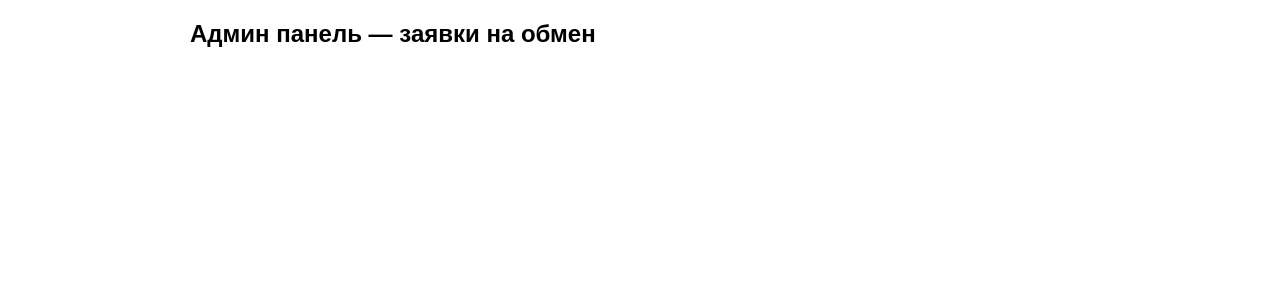
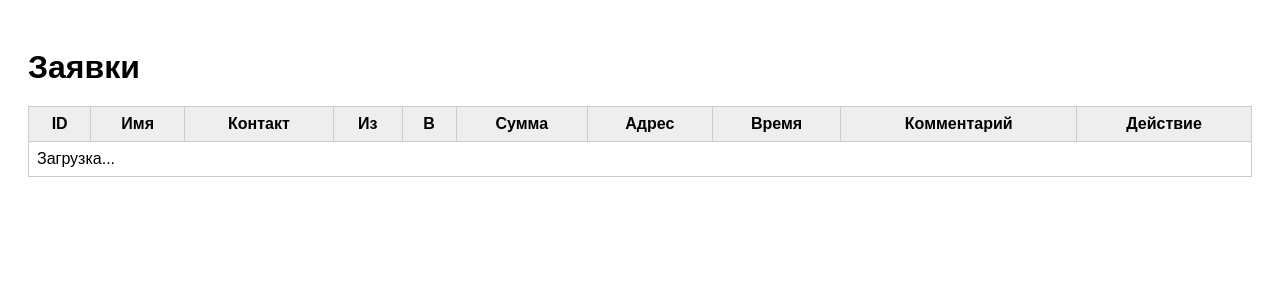
Before and after one commit to DaddyBane/obmen, a Flask app: page /admin in a window 1280 px wide. Shown: the top 300 px of the page. Run offline with Flask 3, Linux system fonts and the light colour scheme.

Commit message:
Update admin.html

```diff
--- a/templates/admin.html
+++ b/templates/admin.html
@@ -1,65 +1,90 @@
 <!DOCTYPE html>
 <html lang="ru">
 <head>
-<meta charset="UTF-8" />
-<title>Админ панель обменника</title>
+  <meta charset="UTF-8">
+  <title>Админка заявок</title>
   <style>
-  body { font-family: Arial, sans-serif; max-width: 900px; margin: 20px auto; }
-  .request { border: 1px solid #ccc; padding: 10px; margin-bottom: 10px; }
-  textarea { width: 100%; height: 60px; margin-top: 5px; }
-  button { margin-right: 5px; padding: 5px 10px; cursor: pointer; }
-  .status-new { color: blue; }
-  .status-waiting_payment { color: orange; }
-  .status-paid { color: green; }
-  .status-sent { color: gray; }
+    body { font-family: Arial, sans-serif; padding: 20px; }
+    h1 { margin-bottom: 20px; }
+    table { border-collapse: collapse; width: 100%; }
+    th, td { border: 1px solid #ccc; padding: 8px; }
+    th { background-color: #eee; }
+    input[type="text"] { width: 100%; }
+    button { padding: 4px 10px; }
   </style>
 </head>
 <body>
-<h2>Админ панель — заявки на обмен</h2>
-<div id="requests"></div>
+  <h1>Заявки</h1>
+  <table id="requests-table">
+    <thead>
+      <tr>
+        <th>ID</th>
+        <th>Имя</th>
+        <th>Контакт</th>
+        <th>Из</th>
+        <th>В</th>
+        <th>Сумма</th>
+        <th>Адрес</th>
+        <th>Время</th>
+        <th>Комментарий</th>
+        <th>Действие</th>
+      </tr>
+    </thead>
+    <tbody id="requests-body">
+      <tr><td colspan="10">Загрузка...</td></tr>
+    </tbody>
+  </table>
 
   <script>
     async function loadRequests() {
       const res = await fetch('/api/requests');
-    const requests = await res.json();
+      const data = await res.json();
+      const body = document.getElementById('requests-body');
+      body.innerHTML = '';
 
-    const container = document.getElementById('requests');
-    container.innerHTML = '';
-
-    requests.forEach(r => {
-      const div = document.createElement('div');
-      div.className = 'request';
-      div.innerHTML =
-        <b>Заявка #${r.id}</b> — <span class="status-${r.status}">${r.status}</span><br/>
-        <b>Имя:</b> ${r.name}<br/>
-        <b>Контакт:</b> ${r.contact}<br/>
-        <b>Отдаёт:</b> ${r.from_currency}<br/>
-        <b>Получает:</b> ${r.to_currency}<br/>
-        <b>Сумма:</b> ${r.amount}<br/>
-        <b>Адрес для крипты:</b><br/>
-        <textarea readonly rows="2">${r.crypto_address}</textarea><br/>
-        <b>Реквизиты для оплаты:</b><br/>
-        <textarea id="payinfo-${r.id}" rows="3">${r.payment_info || ''}</textarea><br/>
-        <button onclick="updateStatus(${r.id}, 'waiting_payment')">Выдать реквизиты</button>
-        <button onclick="updateStatus(${r.id}, 'paid')">Отметить как оплачено</button>
-        <button onclick="updateStatus(${r.id}, 'sent')">Отметить как крипта отправлена</button>
-      ;
-      container.appendChild(div);
-    });
+      if (!data.length) {
+        body.innerHTML = '<tr><td colspan="10">Нет заявок</td></tr>';
+        return;
       }
 
-  async function updateStatus(id, status) {
-    const payment_info = document.getElementById(payinfo-${id}).value.trim();
-    await fetch('/api/update', {
+      for (const r of data) {
+        const row = document.createElement('tr');
+        row.innerHTML =
+          <td>${r.id}</td>
+          <td>${r.name}</td>
+          <td>${r.contact}</td>
+          <td>${r.from_currency}</td>
+          <td>${r.to_currency}</td>
+          <td>${r.amount}</td>
+          <td>${r.crypto_address}</td>
+          <td>${new Date(r.time).toLocaleString()}</td>
+          <td>
+            <input type="text" id="comment-${r.id}" value="${r.payment_info || ''}" placeholder="Реквизиты...">
+          </td>
+          <td>
+            <button onclick="sendComment(${r.id})">Отправить</button>
+          </td>
+        ;
+        body.appendChild(row);
+      }
+    }
+
+    async function sendComment(id) {
+      const comment = document.getElementById('comment-' + id).value;
+      const res = await fetch('/api/requests/' + id, {
         method: 'POST',
-      headers: {'Content-Type': 'application/json'},
-      body: JSON.stringify({id, status, payment_info})
+        headers: { 'Content-Type': 'application/json' },
+        body: JSON.stringify({ payment_info: comment })
       });
-    loadRequests();
+
+      if (res.ok) {
+        alert('Реквизиты отправлены!');
+      } else {
+        alert('Ошибка при отправке!');
+      }
     }
 
     loadRequests();
-  setInterval(loadRequests, 5000);
   </script>
 </body>
 </html>
```
Lines whose indentation alone changed are shown as unchanged.
